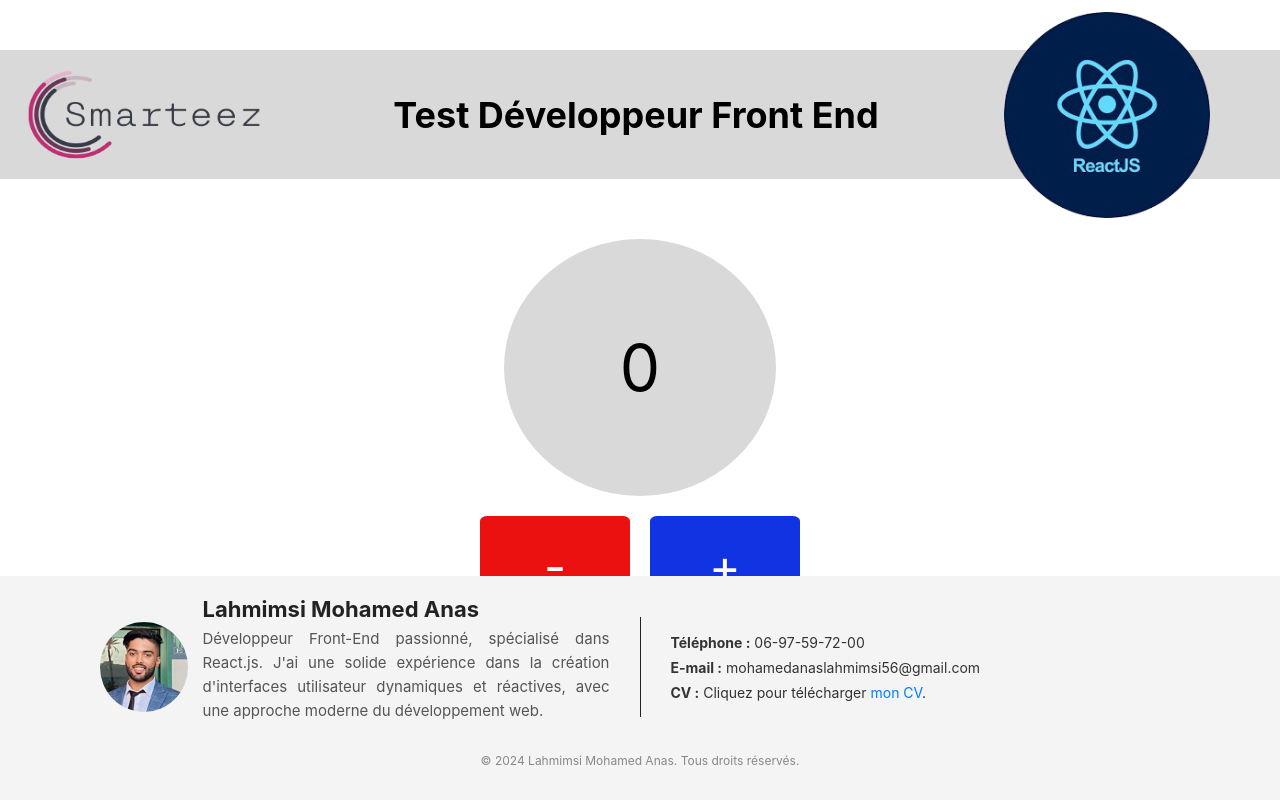
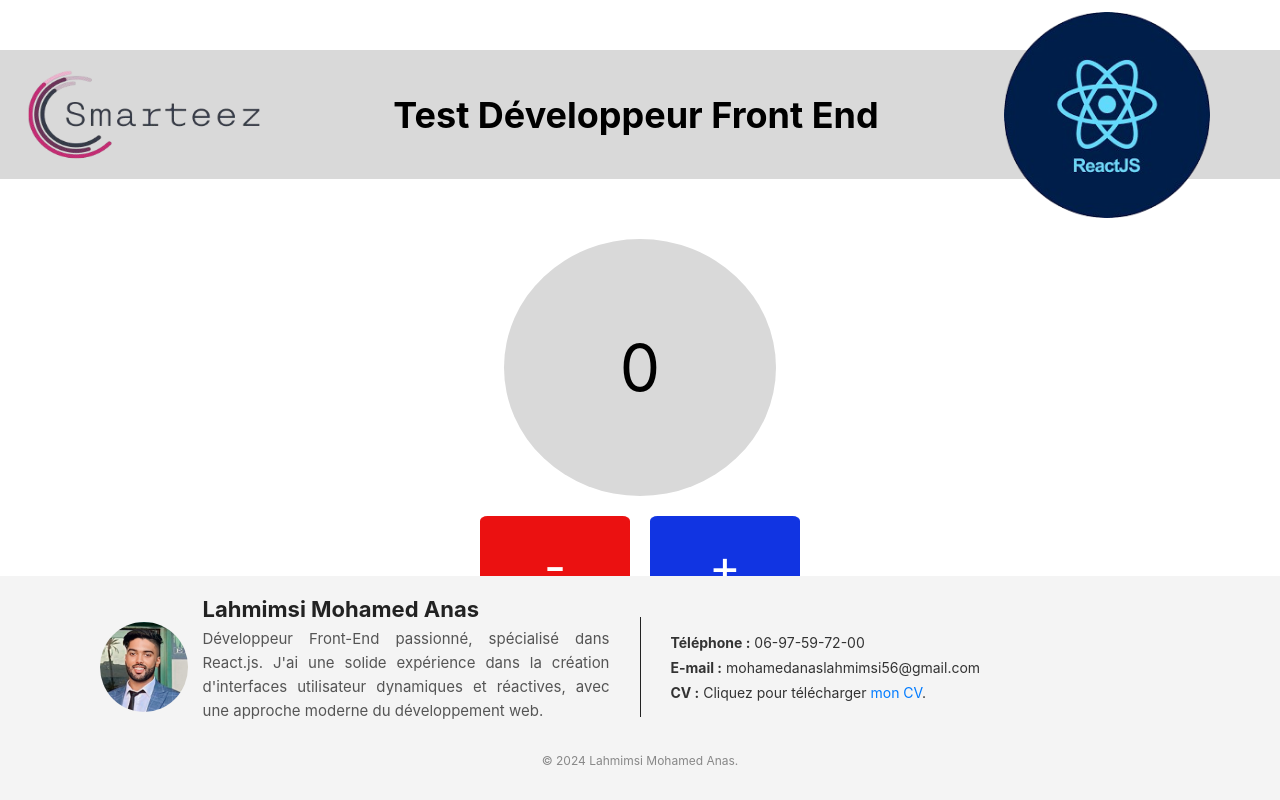
Before and after one commit to MohamedAnasLahmimsi/test-react, a React (Create React App) app: page / in a window 1280 px wide. Built offline with nearby package versions, Linux system fonts and the light colour scheme.

Commit message:
modification de footer

```diff
--- a/src/Footer.js
+++ b/src/Footer.js
@@ -26,7 +26,7 @@ function Footer() {
             </div>
           </div>
           <div className="cop">
-            <p>&copy; 2024 Lahmimsi Mohamed Anas. Tous droits réservés.</p>
+            <p>&copy; 2024 Lahmimsi Mohamed Anas.</p>
           </div>
         </div>
       </div>
```
